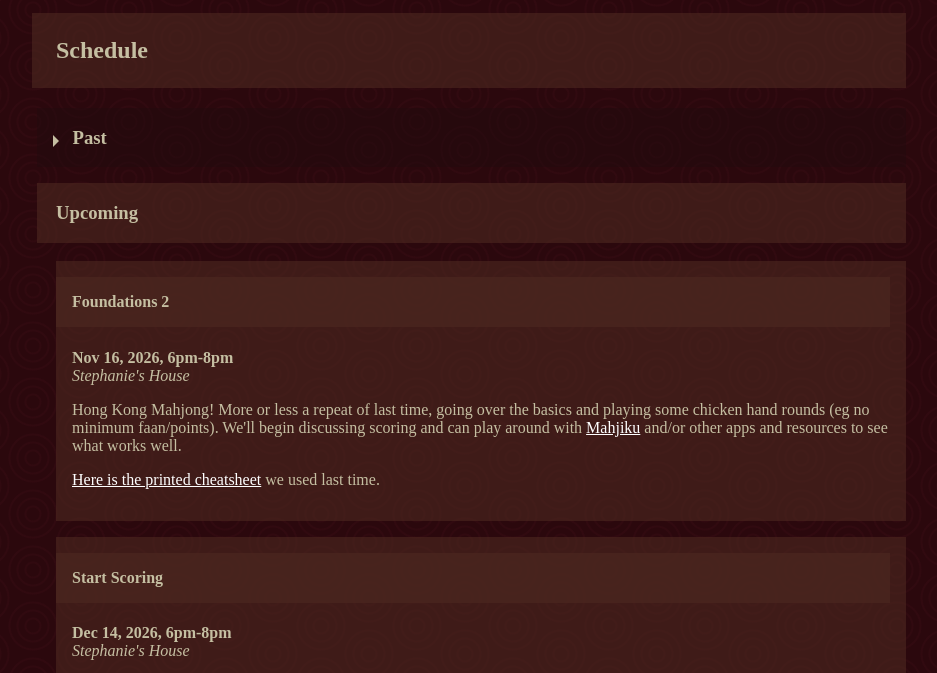
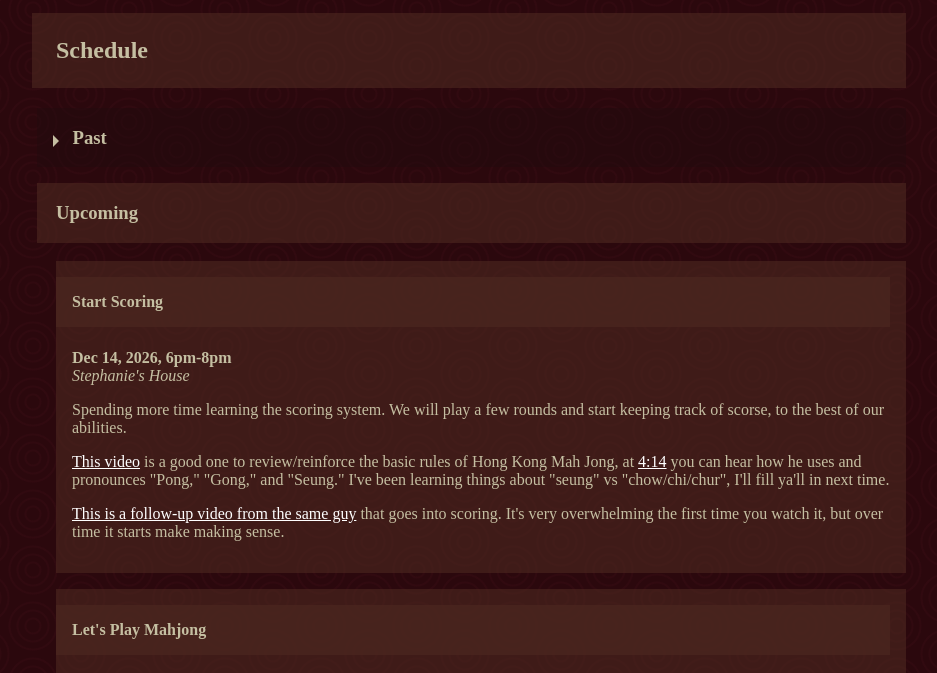
Before and after one commit to stephanie-mason/mahjong, a plain HTML site: page index.html in a window 1280 px wide. Shown: the part 102-775 px from the top of the page, without its empty margins (159-1096 px from the left). Drawn offline with Linux system fonts and the light colour scheme.

Commit message:
shedule update

```diff
--- a/index.html
+++ b/index.html
@@ -162,25 +162,36 @@
                     </ul>
                 </div>
             </div>
-        </details>
-        <h3>Upcoming</h3>
             <div class="card">
                 <h4>Foundations 2</h4>
                 <div class="date">Nov 16, 2026, 6pm-8pm</div>
                 <div class="location">Stephanie's House</div>
                 <div class="description">
-                <p>Hong Kong Mahjong! More or less a repeat of last time, going over the basics and playing some chicken hand rounds (eg no minimum faan/points).
-                    We'll begin discussing scoring and can play around with <a href="https://www.mahjiku.com/index.html">Mahjiku</a> and/or other apps and resources to see what works well.</p>
+                    <p>Hong Kong Mahjong! More or less a repeat of last time, going over the basics and playing some chicken hand
+                        rounds (eg no minimum faan/points).
+                        We'll begin discussing scoring and can play around with <a
+                        href="https://www.mahjiku.com/index.html">Mahjiku</a> and/or other apps and resources to see what works
+                        well.</p>
 
                         <p><a href="cheatsheet.png">Here is the printed cheatsheet</a> we used last time.</a></p>
                     </div>
                 </div>
+            </div>
+        </details>
+        <h3>Upcoming</h3>
         <div class="card">
             <h4>Start Scoring</h4>
             <div class="date">Dec 14, 2026, 6pm-8pm</div>
             <div class="location">Stephanie's House</div>
             <div class="description">
                 <p>Spending more time learning the scoring system. We will play a few rounds and start keeping track of scorse, to the best of our abilities.</p>
+                <p><a href="https://youtu.be/_JGsb87PEIo?si=nnJiaksfreiUqNni">This video</a> is a good one to review/reinforce the basic rules of Hong Kong Mah Jong,
+                    at <a href="https://youtu.be/_JGsb87PEIo?si=nnJiaksfreiUqNni&t=254">4:14</a> you can hear how he uses and pronounces "Pong," "Gong," and "Seung."
+                    I've been learning things about "seung" vs "chow/chi/chur", I'll fill ya'll in next time.
+                </p>
+                <p><a href="https://www.youtube.com/watch?v=qVQyV7OMWdA&t=371s">This is a follow-up video from the same guy</a> that goes into scoring. It's very
+                    overwhelming the first time you watch it, but over time it starts make making sense.</p>
+                </div>
             </div>
         </div>
         <div class="card">
```
Lines whose indentation alone changed are shown as unchanged.
